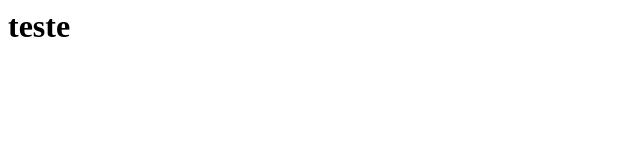
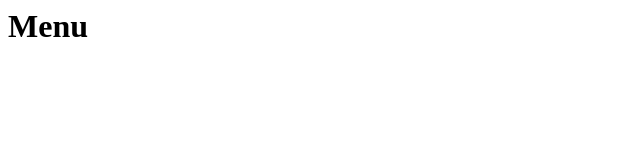
Before and after one commit to Aremilson/pds, a plain HTML site: page index.html in a window 1280 px wide. Shown: the full height of the page, 0-640 px from the left. Drawn offline with Linux system fonts and the light colour scheme.

Commit message:
Add files via upload

```diff
--- a/index.html
+++ b/index.html
@@ -1,10 +1,11 @@
 <htmL>
   <head>
-      <title> Teste </title>
+      <title> Nome da Empresa </title>
 </head>
 
   <body>
-    <h1> teste </h1>
+    <h1>Menu</h1>
   </body>
 
+
 </html>
```
